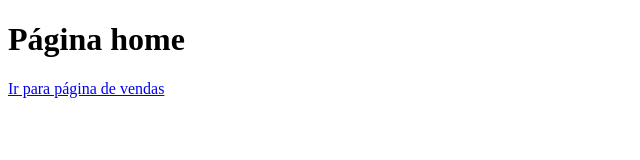
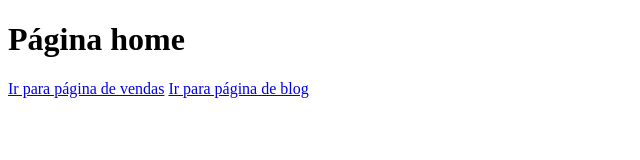
Before and after one commit to jonathanSoaresLp/aulagithub, a plain HTML site: page index.html in a window 1280 px wide. Shown: the whole page, without its empty margins (0-640 px from the left). Drawn offline with Linux system fonts and the light colour scheme.

Commit message:
Atualizações no layout

```diff
--- a/index.html
+++ b/index.html
@@ -8,5 +8,6 @@
 <body>
     <h1>Página home</h1>
     <a href="vendas.html">Ir para página de vendas</a>
+    <a href="blog.html">Ir para página de blog</a>
 </body>
 </html>
```
Also changed, not shown: bloc.html (+1 -1 lines).
